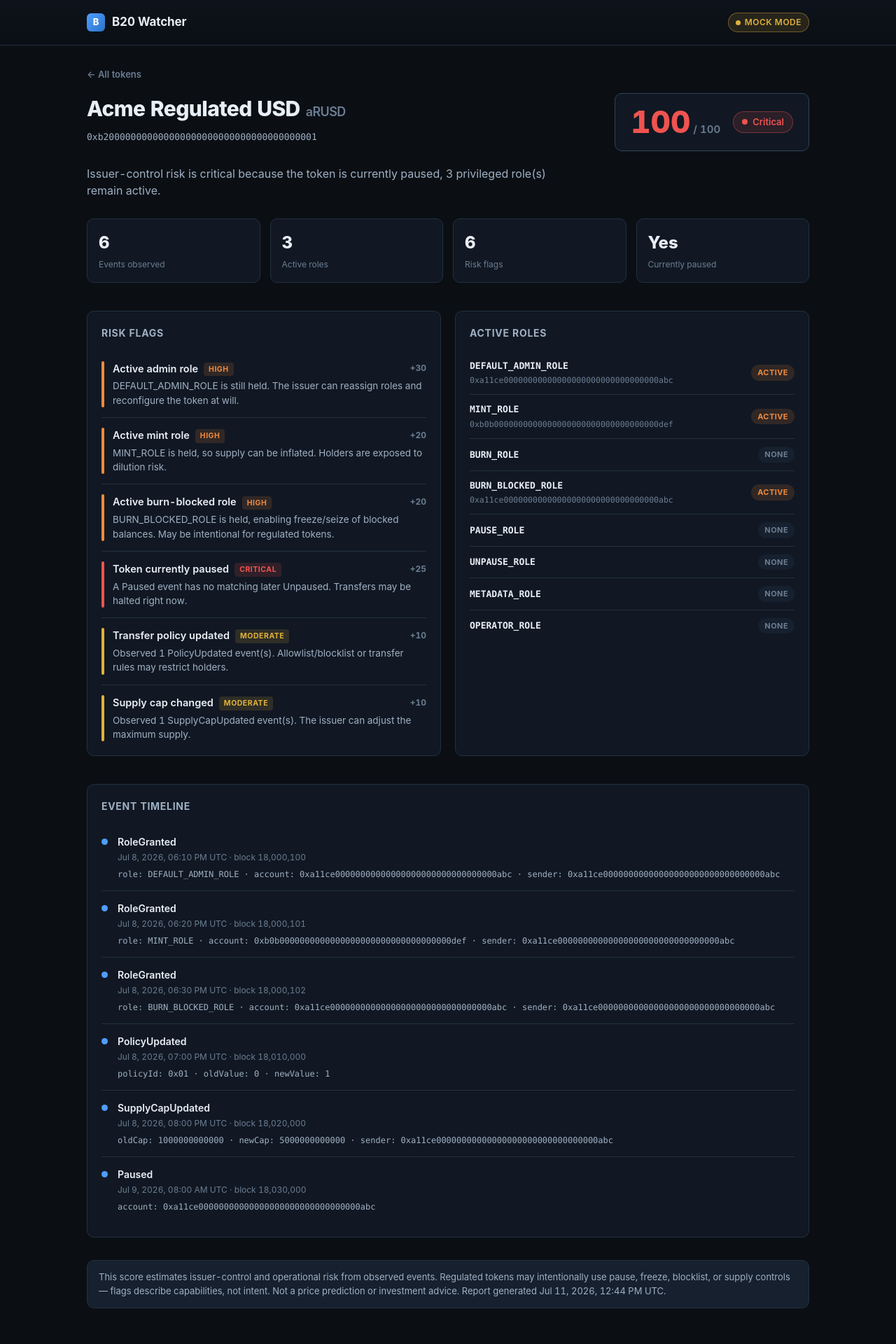
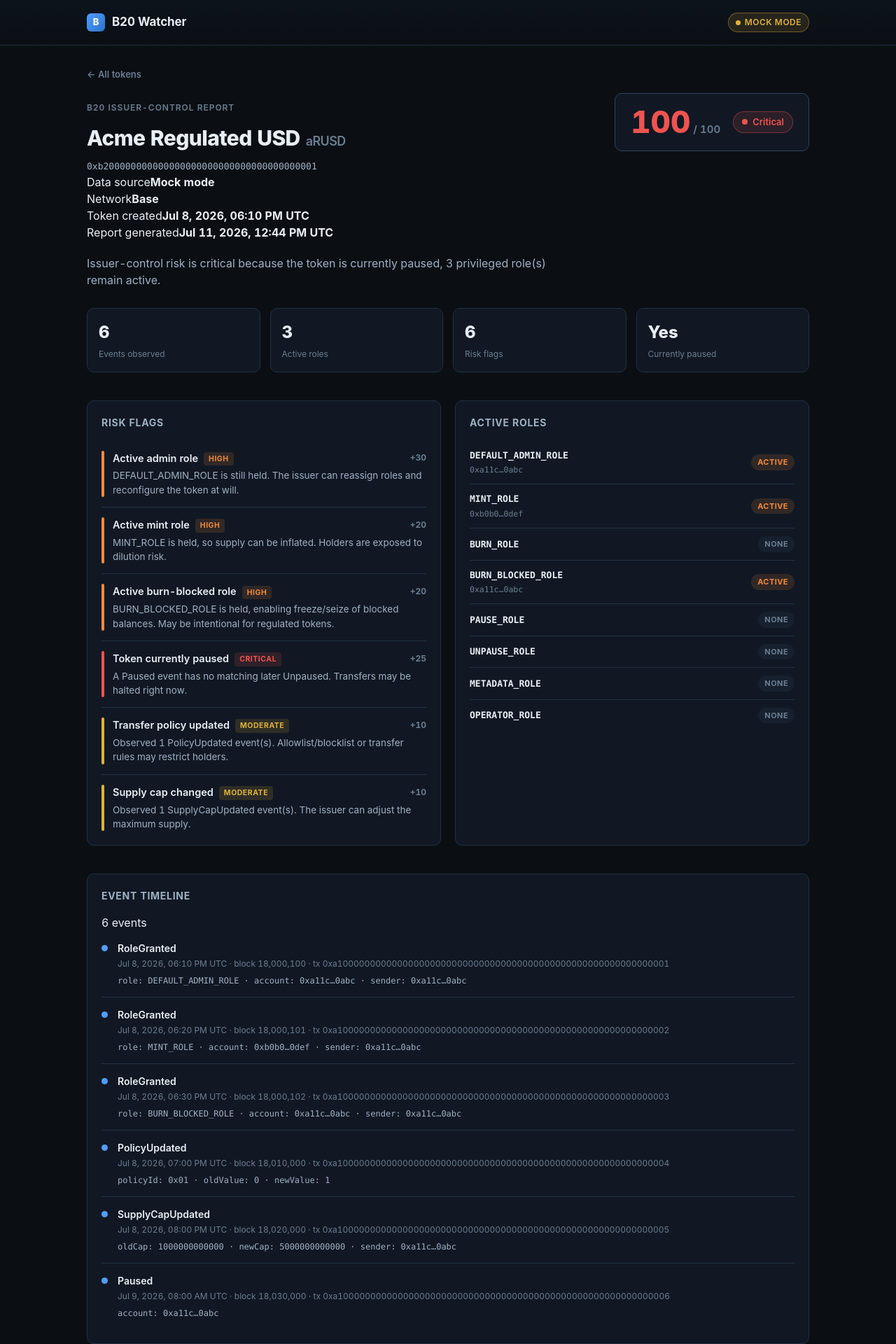
Before and after one commit to Anton-dot911/b20-watcher, a Next.js app: page /tokens/0xb200000000000000000000000000000000000001 in a window 1280 px wide. Shown: the top 1920 px of the page at 70% size. Built offline with nearby package versions, Linux system fonts and the light colour scheme.

Commit message:
feat: polish token risk report UI

```diff
--- a/app/tokens/[address]/page.tsx
+++ b/app/tokens/[address]/page.tsx
@@ -2,9 +2,10 @@ import Link from "next/link";
 import { notFound } from "next/navigation";
 
 import { RiskBadge } from "@/components/RiskBadge";
-import { normalizeAddress } from "@/lib/address";
+import { normalizeAddress, shortenAddress } from "@/lib/address";
+import { B20_NETWORK, dataModeLabel } from "@/lib/config";
 import { getB20RiskReport, getB20Token } from "@/lib/data-source";
-import type { RiskLevel, RiskSeverity } from "@/lib/types";
+import type { B20Event, RiskLevel, RiskSeverity } from "@/lib/types";
 import styles from "./page.module.css";
 
 export const dynamic = "force-dynamic";
@@ -36,6 +37,22 @@ function formatDate(iso: string): string {
   });
 }
 
+function networkLabel(): string {
+  return B20_NETWORK === "base_sepolia" ? "Base Sepolia" : "Base";
+}
+
+function formatEventArgs(event: B20Event): string {
+  const args = Object.entries(event.args)
+    .filter(([, value]) => value !== "" && value != null)
+    .map(([key, value]) => {
+      const text = String(value);
+      const display = normalizeAddress(text) ? shortenAddress(text) : text;
+      return `${key}: ${display}`;
+    });
+
+  return args.length > 0 ? args.join("  ·  ") : "No decoded args";
+}
+
 export default async function TokenReportPage({
   params,
 }: {
@@ -65,8 +82,8 @@ export default async function TokenReportPage({
           <strong>Risk report unavailable.</strong>
           <span>
             The live data source could not be reached for{" "}
-            <span className="mono">{token.address}</span>. Check the CDP
-            configuration and try again, or run in mock mode.
+            <span className="mono">{token.address}</span>. Check the CDP/Supabase
+            configuration, then run the refresh workflow again.
           </span>
         </div>
       </div>
@@ -81,9 +98,10 @@ export default async function TokenReportPage({
 
       <div className={styles.header}>
         <div>
+          <p className="eyebrow">B20 issuer-control report</p>
           <h1 className={styles.title}>
-            {token.name}
-            <span className={styles.symbol}>{token.symbol}</span>
+            {token.name || "Unnamed B20"}
+            <span className={styles.symbol}>{token.symbol || "—"}</span>
           </h1>
           <div className={`mono ${styles.addr}`}>{token.address}</div>
         </div>
@@ -98,6 +116,25 @@ export default async function TokenReportPage({
             <span className={styles.scoreMax}> / 100</span>
           </div>
           <RiskBadge level={report.level} />
+        </div>
+      </div>
+
+      <div className={styles.metaGrid}>
+        <div>
+          <span>Data source</span>
+          <strong>{dataModeLabel()}</strong>
+        </div>
+        <div>
+          <span>Network</span>
+          <strong>{networkLabel()}</strong>
+        </div>
+        <div>
+          <span>Token created</span>
+          <strong>{formatDate(token.createdAt)}</strong>
+        </div>
+        <div>
+          <span>Report generated</span>
+          <strong>{formatDate(report.generatedAt)}</strong>
         </div>
       </div>
 
@@ -128,9 +165,7 @@ export default async function TokenReportPage({
         <div className={styles.card}>
           <h2>Risk flags</h2>
           {report.flags.length === 0 ? (
-            <p style={{ color: "var(--text-dim)", fontSize: 14, margin: 0 }}>
-              No risk flags detected.
-            </p>
+            <p className={styles.mutedText}>No risk flags detected.</p>
           ) : (
             report.flags.map((flag) => (
               <div key={flag.id} className={styles.flag}>
@@ -173,7 +208,7 @@ export default async function TokenReportPage({
                 <div className={styles.roleName}>{role.role}</div>
                 {role.holders.length > 0 && (
                   <div className={styles.roleHolders}>
-                    {role.holders.join(", ")}
+                    {role.holders.map(shortenAddress).join(", ")}
                   </div>
                 )}
               </div>
@@ -190,9 +225,12 @@ export default async function TokenReportPage({
       </div>
 
       <div className={`${styles.card} ${styles.timeline}`}>
-        <h2>Event timeline</h2>
+        <div className={styles.cardHeader}>
+          <h2>Event timeline</h2>
+          <span>{report.timeline.length} events</span>
+        </div>
         {report.timeline.length === 0 ? (
-          <p style={{ color: "var(--text-dim)", fontSize: 14, margin: 0 }}>
+          <p className={styles.mutedText}>
             No matching B20 events observed for this token.
           </p>
         ) : (
@@ -206,13 +244,10 @@ export default async function TokenReportPage({
                 <div className={styles.eventName}>{event.name}</div>
                 <div className={styles.eventMeta}>
                   {formatDate(event.timestamp)} · block{" "}
-                  {event.blockNumber.toLocaleString("en-US")}
+                  {event.blockNumber.toLocaleString("en-US")} · tx{" "}
+                  {shortenAddress(event.transactionHash)}
                 </div>
-                <div className={styles.eventArgs}>
-                  {Object.entries(event.args)
-                    .map(([k, v]) => `${k}: ${v}`)
-                    .join("  ·  ")}
-                </div>
+                <div className={styles.eventArgs}>{formatEventArgs(event)}</div>
               </div>
             </div>
           ))
@@ -220,11 +255,10 @@ export default async function TokenReportPage({
       </div>
 
       <div className={styles.disclaimer}>
-        This score estimates issuer-control and operational risk from observed
-        events. Regulated tokens may intentionally use pause, freeze, blocklist,
-        or supply controls — flags describe capabilities, not intent. Not a
-        price prediction or investment advice. Report generated{" "}
-        {formatDate(report.generatedAt)}.
+        This report estimates issuer-control and operational risk from observed
+        B20 events. Regulated tokens may intentionally use pause, freeze,
+        blocklist, or supply controls. Flags describe capabilities, not intent.
+        Not a price prediction or investment advice.
       </div>
     </div>
   );
```
